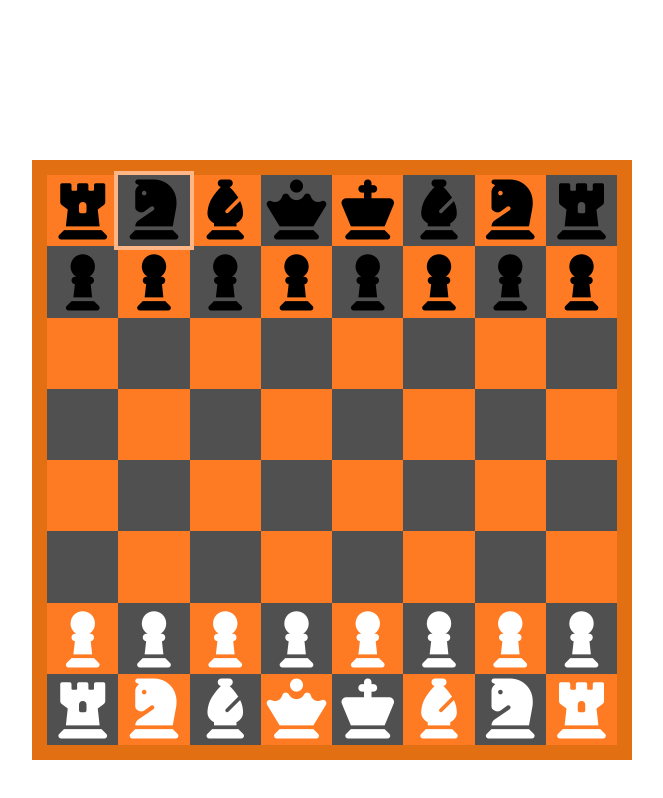
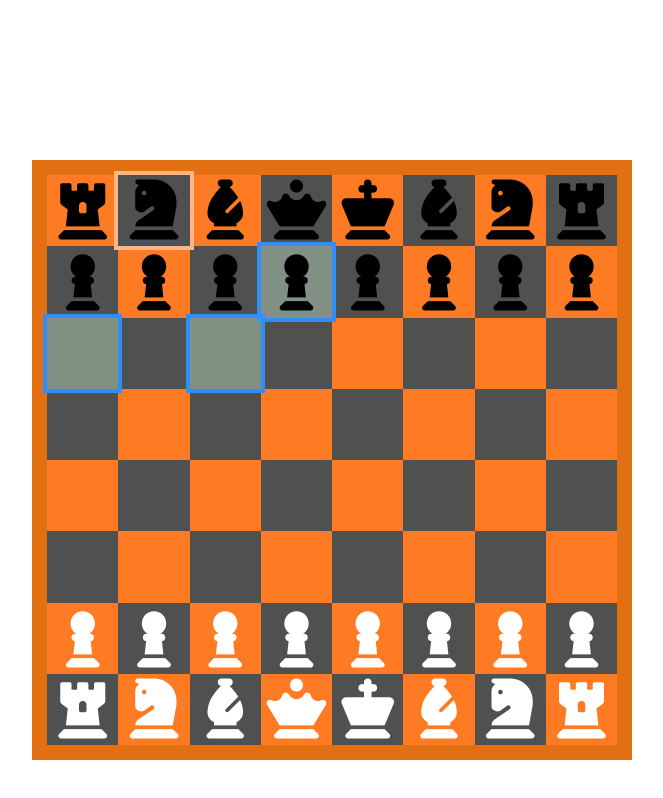
Before and after one commit to Gerakas/Tiger-King-Chess, a plain HTML site: page game.html in a window 1280 px wide. Both pictures are taken after a click on the icon 461 px from the left and 210 px from the top of the page. Shown: the whole page, without its empty margins (308-971 px from the left). Drawn offline with nearby package versions, Linux system fonts and the light colour scheme.

Commit message:
Added movement functionality to pawn and knight

```diff
--- a/assets/css/style.css
+++ b/assets/css/style.css
@@ -108,3 +108,8 @@ body {
     font-size: 60px;
     margin-top: 5px;
 }
+
+.test{
+    background-color: red;
+    color: red;
+}
--- a/assets/js/main.js
+++ b/assets/js/main.js
@@ -27,6 +27,14 @@ $(document).ready(function() {
         C3 : { valueX : 3, valueY : 3 },
         C2 : { valueX : 3, valueY : 2 },
         C1 : { valueX : 3, valueY : 1 },
+        D8 : { valueX : 4, valueY : 8 },
+        D7 : { valueX : 4, valueY : 7 },
+        D6 : { valueX : 4, valueY : 6 },
+        D5 : { valueX : 4, valueY : 5 },
+        D4 : { valueX : 4, valueY : 4 },
+        D3 : { valueX : 4, valueY : 3 },
+        D2 : { valueX : 4, valueY : 2 },
+        D1 : { valueX : 4, valueY : 1 },
 
     };
 
@@ -34,8 +42,7 @@ $(document).ready(function() {
 
     $(".chess-piece").click(function() {
 
-        $("div").removeClass("tileSelected");
-        $("div").removeClass("potentialTileMovement");
+        const currentChessPiece = $(this);
 
 
         // The event handler that retrieves the ID of the tile containing the clicked chess piece.
@@ -52,7 +59,7 @@ $(document).ready(function() {
                 // Gets x and y values of the tile the clicked pawn is on.
                 let currentTileValues = tiles[anyTile];
 
-                // Checks for type of pawn piece
+                // Checks for type of pawn piece is Pawn
                 if ($(this).hasClass("fa-chess-pawn")) {
 
                     // Calculates x and y co-ordinates of potential tiles the pawn piece is allowed to move to.
@@ -67,7 +74,7 @@ $(document).ready(function() {
                     for (i = 0; i < tileValues.length; i++) {
 
                         if (potentialMoves.valueX == tileValues[i].valueX && potentialMoves.valueY == tileValues[i].valueY) {
-                            console.log(tileValues[i]);
+                            // console.log(tileValues[i]);
 
                             // This function, that finds an objects property through its values was provided by
                             // https://www.geeksforgeeks.org/how-to-get-a-key-in-a-javascript-object-by-its-value/
@@ -83,11 +90,74 @@ $(document).ready(function() {
                             let tileProperty = getPropByValue(tiles, tileValues[i]);
 
                             $(`#${tileProperty}`).addClass("potentialTileMovement");
+
+                            $(`#${tileProperty}`).click(function() {
+                                $(currentChessPiece).appendTo(this);
+
+                                $("div").removeClass("tileSelected");
+                                $("div").removeClass("potentialTileMovement");
+                            });
+
                         }
 
                     }
 
                 }
+
+                // Checks for type of pawn piece is Knight
+                else if ($(this).hasClass("fa-chess-knight")) {
+
+                    // Calculates x and y co-ordinates of potential tiles the pawn piece is allowed to move to.
+                    let potentialMoves = {
+                        move1 : {valueX: currentTileValues.valueX + 1, valueY: currentTileValues.valueY - 2},
+                        move2 : {valueX: currentTileValues.valueX - 1, valueY: currentTileValues.valueY - 2},
+                        move3 : {valueX: currentTileValues.valueX + 2, valueY: currentTileValues.valueY - 1},
+                        move4 : {valueX: currentTileValues.valueX - 2, valueY: currentTileValues.valueY - 1},
+                        move5 : {valueX: currentTileValues.valueX + 1, valueY: currentTileValues.valueY + 2},
+                        move6 : {valueX: currentTileValues.valueX - 1, valueY: currentTileValues.valueY + 2},
+                        move7 : {valueX: currentTileValues.valueX + 2, valueY: currentTileValues.valueY + 1},
+                        move8 : {valueX: currentTileValues.valueX - 2, valueY: currentTileValues.valueY + 1}
+                    }
+
+                    let numOfPotentialMoves = Object.values(potentialMoves);
+
+
+                    // The loop that iterates through the tileValues and compares
+                    // the values with the potentialMoves the pawn can make.
+                    for (i = 0; i < tileValues.length; i++) {
+
+                        for (knightMoves = 0; knightMoves < numOfPotentialMoves.length; knightMoves++) {
+
+
+                            if (numOfPotentialMoves[knightMoves].valueX == tileValues[i].valueX && numOfPotentialMoves[knightMoves].valueY == tileValues[i].valueY) {
+
+                                // This function, that finds an objects property through its values was provided by
+                                // https://www.geeksforgeeks.org/how-to-get-a-key-in-a-javascript-object-by-its-value/
+                                function getPropByValue(object, value) {
+                                    for (var prop in object) {
+                                        if (object.hasOwnProperty(prop)) {
+                                            if (object[prop] === value)
+                                            return prop;
+                                        }
+                                    }
+                                }
+
+                                let tileProperty = getPropByValue(tiles, tileValues[i]);
+
+                                $(`#${tileProperty}`).addClass("potentialTileMovement");
+
+                                $(`#${tileProperty}`).click(function() {
+                                    $(currentChessPiece).appendTo(this);
+
+
+                                });
+                            }
+                        }
+
+                    }
+
+                }
+
 
             } else {
                 continue;
```
